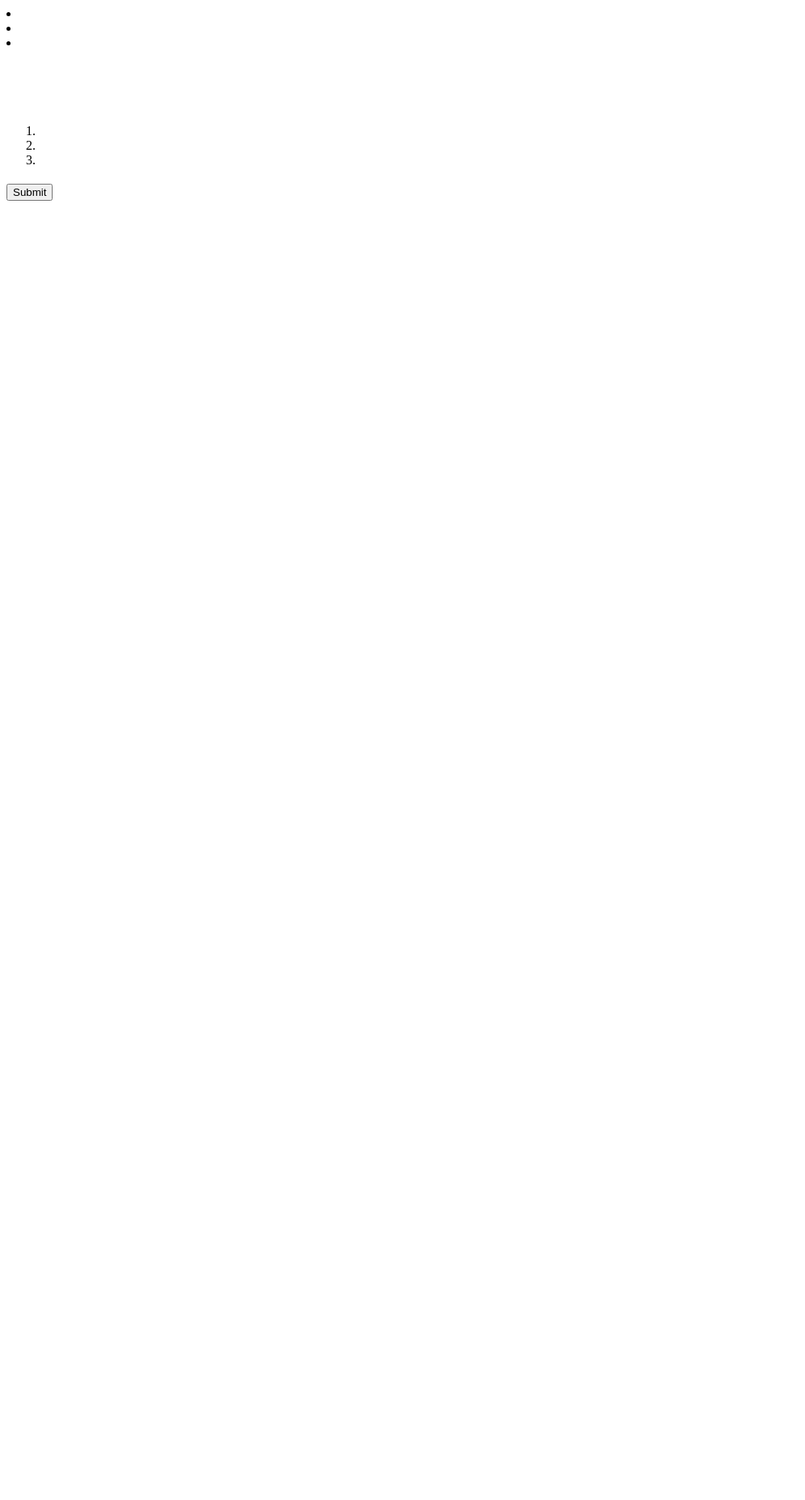
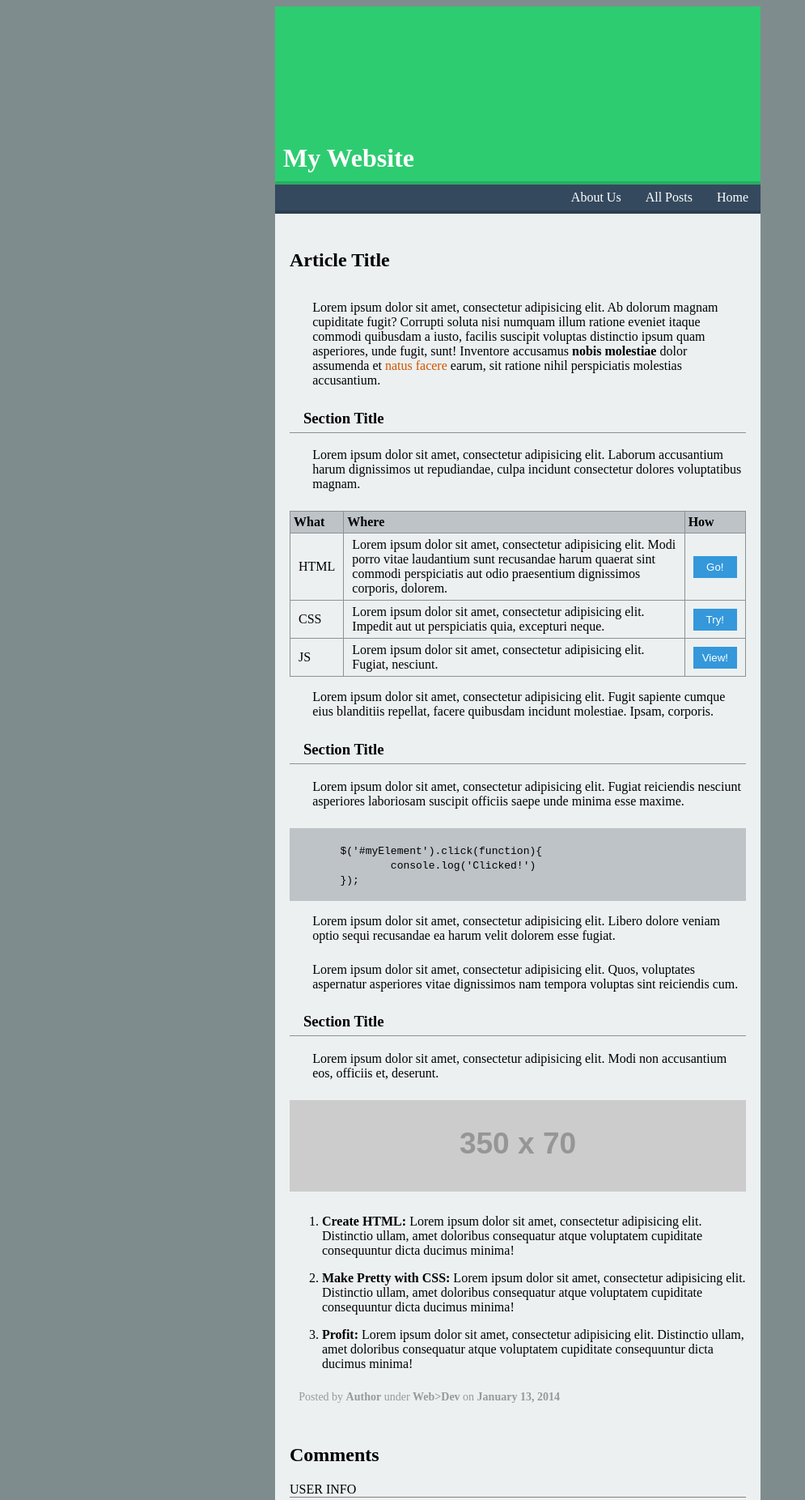
Before and after one commit to Binnsler/making-it-real, a plain HTML site: page index.html in a window 1280 px wide. Shown: the top 1853 px of the page at 81% size, without its empty margins (0-995 px from the left). Before the commit the page ends 800 px from the top, so only its background shows below. Drawn offline with Linux system fonts and the light colour scheme; placeholder pictures from the web are drawn by us.

Commit message:
Backup for the day

```diff
--- a/index.html
+++ b/index.html
@@ -3,74 +3,90 @@
 <head>
 	<meta charset="UTF-8">
 	<title>Document</title>
+	<link rel="stylesheet" type="text/css" href="main.css" media="screen">
 </head>
 <body>
 	<div class="main-container">
 		<!-- HEADER -->
 		<header>
 
-			<div class="splash-header"></div>
-			<nav>
-				<li class="nav-item"></li>
-				<li class="nav-item"></li>
-				<li class="nav-item"></li>
+			<div class="splash-header relative">
+				<h1 class="site-title absolute">My Website</h1>
+			</div>
+			<div class="splash-highlight thin-divider"></div>
+			<nav class="nav">
+				<li class="nav-item">Home</li>
+				<li class="nav-item">All Posts</li>
+				<li class="nav-item">About Us</li>
 			</nav>
+			<div class="nav-highlight thin-divider"></div>
 
 		</header>
 
 		<!-- ARTICLE SECTION -->
-		<article>
-			<h2></h2>
-			<p></p>
+		<article class="article-section layout-styling">
+			<h2 class="article-title">Article Title</h2>
+			<p class="section-paragraph">Lorem ipsum dolor sit amet, consectetur adipisicing elit. Ab dolorum magnam cupiditate fugit? Corrupti soluta nisi numquam illum ratione eveniet itaque commodi quibusdam a iusto, facilis suscipit voluptas distinctio ipsum quam asperiores, unde fugit, sunt!
+
+			Inventore accusamus <strong>nobis molestiae</strong> dolor assumenda et <a href="#">natus facere</a> earum, sit ratione nihil perspiciatis molestias accusantium. </p>
 
 			<section>
-				<h3 class="section-title"></h3>
-				<p class="section-paragraph"></p>
+				<h3 class="section-title">Section Title</h3>
+				<p class="section-paragraph">Lorem ipsum dolor sit amet, consectetur adipisicing elit. Laborum accusantium harum dignissimos ut repudiandae, culpa incidunt consectetur dolores voluptatibus magnam.</p>
+
 				<table class="section-table">
-					<tr>
-						<th></th>
-						<th></th>
-						<th></th>
+					<tr class="table-row">
+						<th>What</th>
+						<th>Where</th>
+						<th>How</th>
 					</tr>
-					<tr>
-						<td></td>
-						<td></td>
-						<td></td>
+					<tr class="table-row">
+						<td>HTML</td>
+						<td>Lorem ipsum dolor sit amet, consectetur adipisicing elit. Modi porro vitae laudantium sunt recusandae harum quaerat sint commodi perspiciatis aut odio praesentium dignissimos corporis, dolorem.</td>
+						<td>
+							<button class="how-button"><a href="#">Go!</a></button>
+						</td>
 					</tr>
-					<tr>
-						<td></td>
-						<td></td>
-						<td></td>
+					<tr class="table-row">
+						<td>CSS</td>
+						<td>Lorem ipsum dolor sit amet, consectetur adipisicing elit. Impedit aut ut perspiciatis quia, excepturi neque.</td>
+						<td><button class="how-button"><a href="#">Try!</a></button></td>
 					</tr>
-					<tr>
-						<td></td>
-						<td></td>
-						<td></td>
+					<tr class="table-row">
+						<td>JS</td>
+						<td>Lorem ipsum dolor sit amet, consectetur adipisicing elit. Fugiat, nesciunt.</td>
+						<td><button class="how-button"><a href="#">View!</a></button></td>
 					</tr>
 				</table>
-				<p class="section-paragraph"></p>
+				<p class="section-paragraph">Lorem ipsum dolor sit amet, consectetur adipisicing elit. Fugit sapiente cumque eius blanditiis repellat, facere quibusdam incidunt molestiae. Ipsam, corporis.</p>
 			</section>
 
 			<section>
-				<h3 class="section-title"></h3>
-				<p class="section-paragraph"></p>
+				<h3 class="section-title">Section Title</h3>
+				<p class="section-paragraph">Lorem ipsum dolor sit amet, consectetur adipisicing elit. Fugiat reiciendis nesciunt asperiores laboriosam suscipit officiis saepe unde minima esse maxime.</p>
 
-				<code></code>
+				<div class="code-box relative">
+					<code class="pre">
+	$('#myElement').click(function){
+		console.log('Clicked!')
+	});
+					</code>
+				</div>
 
-				<p class="section-paragraph"></p>
-				<p class="section-paragraph"></p>
+				<p class="section-paragraph">Lorem ipsum dolor sit amet, consectetur adipisicing elit. Libero dolore veniam optio sequi recusandae ea harum velit dolorem esse fugiat.</p>
+				<p class="section-paragraph">Lorem ipsum dolor sit amet, consectetur adipisicing elit. Quos, voluptates aspernatur asperiores vitae dignissimos nam tempora voluptas sint reiciendis cum.</p>
 			</section>
 
 			<section>
-				<h3 class="section-title"></h3>
-				<p class="section-paragraph"></p>
-				<img src="" alt="" class="banner-image">
+				<h3 class="section-title">Section Title</h3>
+				<p class="section-paragraph">Lorem ipsum dolor sit amet, consectetur adipisicing elit. Modi non accusantium eos, officiis et, deserunt.</p>
+				<img src<img src="http://placehold.it/350x70" alt="" class="banner-image">
 				<ol>
-					<li class="list-item"></li>
-					<li class="list-item"></li>
-					<li class="list-item"></li>
+					<li class="list-item"><strong>Create HTML: </strong>Lorem ipsum dolor sit amet, consectetur adipisicing elit. Distinctio ullam, amet doloribus consequatur atque voluptatem cupiditate consequuntur dicta ducimus minima!</li>
+					<li class="list-item"><strong>Make Pretty with CSS: </strong>Lorem ipsum dolor sit amet, consectetur adipisicing elit. Distinctio ullam, amet doloribus consequatur atque voluptatem cupiditate consequuntur dicta ducimus minima!</li>
+					<li class="list-item"><strong>Profit: </strong>Lorem ipsum dolor sit amet, consectetur adipisicing elit. Distinctio ullam, amet doloribus consequatur atque voluptatem cupiditate consequuntur dicta ducimus minima!</li>
 				</ol>
-				<p class="meta-signature"></p>
+				<p class="meta-signature">Posted by <strong>Author</strong> under <strong>Web>Dev</strong> on <strong>January 13, 2014</strong></p>
 
 			</section>
 
@@ -78,47 +94,71 @@
 
 
 		<!-- COMMENTS -->
-		<div class="comments-section">
-			<h2></h2>
+		<div class="comments-section layout-styling">
+			<h2>Comments</h2>
 
 			<div class="user-info">
-				<p class="comment-title"></p>
-				<!-- input form * 3 -->
+				<p class="comment-title">USER INFO</p>
+				<div class="form-box">
+					<form class="three-box">
+						<label>Email</label>
+						<input type="text" class="input-form">
+					</form>
+					<form class="three-box">
+						<label>Display Name</label>
+						<input type="text" class="input-form">
+					</form>
+					<form class="three-box">
+						<label>Website</label>
+						<input type="text" class="input-form">
+					</form>
+				</div>
 			</div>
 
 			<div class="comment-write">
-				<p class="comment-title"></p>
-				<!-- comment box -->
-				<button>Submit</button>
+				<p class="comment-title">COMMENT</p>
+
+				<div>
+					<form>
+						<input type="text" class="big-input-form">
+					</form>
+				</div>
 			</div>
 
+			<div>
+				<button class="full-width-btn">SUBMIT</button>
+			</div>
+
+
 			<div class="read-comments">
-				<div class="comment">
-					<img src="" alt="" class="user-avatar">
-					<h4 class="user-name"></h4>
-					<p class="comment-date"></p>
-					<p class="comment-content"></p>
+				<div class="parent-comment">
+					<img src="http://placehold.it/50x50" alt="" class="user-avatar">
+					<h4 class="user-name">User 1</h4>
+					<p class="comment-date">January 13, 2014</p>
+					<p class="comment-content">Lorem ipsum dolor sit amet, consectetur adipisicing elit. Quos voluptatibus, rerum ipsam vitae quis placeat consequuntur consequatur earum accusamus. Saepe!</p>
 
-					<div class="comment">
-						<img src="" alt="" class="user-avatar">
-						<h4 class="user-name"></h4>
-						<p class="comment-date"></p>
-						<p class="comment-content"></p>
-					</div>
+					<div class="sub-comment-container">
+						<div class="sub-comment">
+							<img src="http://placehold.it/50x50" alt="" class="user-avatar">
+							<h4 class="user-name">User 1</h4>
+							<p class="comment-date">January 13, 2014</p>
+							<p class="comment-content">Lorem ipsum dolor sit amet, consectetur adipisicing elit. Voluptatem minima officia error mollitia, dolorum veritatis ea temporibus necessitatibus accusantium rerum?</p>
+						</div>
 
-					<div class="comment">
-						<img src="" alt="" class="user-avatar">
-						<h4 class="user-name"></h4>
-						<p class="comment-date"></p>
-						<p class="comment-content"></p>
+						<div class="sub-comment">
+							<img src="http://placehold.it/50x50" alt="" class="user-avatar">
+							<h4 class="user-name">User 3</h4>
+							<p class="comment-date">January 13, 2014</p>
+							<p class="comment-content">Lorem ipsum dolor sit amet, consectetur adipisicing elit. Expedita impedit reiciendis, ducimus ipsum adipisci consequatur perspiciatis dolorum voluptate unde nam.</p>
+						</div>
 					</div>
 				</div>
 
-				<div class="comment">
-					<img src="" alt="" class="user-avatar">
-					<h4 class="user-name"></h4>
-					<p class="comment-date"></p>
-					<p class="comment-content"></p>
+				<div class="parent-comment">
+					<img src="http://placehold.it/50x50" alt="" class="user-avatar">
+					<h4 class="user-name">User 2</h4>
+					<p class="comment-date">January 13, 2014</p>
+					<p class="comment-content">Lorem ipsum dolor sit amet, consectetur adipisicing elit. Minus et tenetur deserunt praesentium corporis, nobis voluptate ut modi reprehenderit eius.</p>
 				</div>
 			</div>
 		</div>
@@ -126,3 +166,4 @@
 	</div>
 </body>
 </html>
+<div class="name"></div>
--- a/main.css
+++ b/main.css
@@ -0,0 +1,200 @@
+
+
+/*GENERAL*/
+*{
+	box-sizing: border-box;
+}
+
+body{
+	background-color: #7f8c8d;
+}
+
+.main-container{
+	width: 600px;
+	margin: auto;
+}
+
+
+/*   SUPER REUSED CODE   */
+.relative{
+	position: relative;
+}
+
+.absolute{
+	position: absolute;
+}
+
+.thin-divider{
+	height: .5vh;
+}
+
+.layout-styling{
+	background-color: #ecf0f1;
+	padding: 1vh 3% 1vh 3%;
+}
+
+.comment-title{
+	border-bottom: 1px solid grey;
+}
+
+/*HEADER*/
+.splash-header{
+	background-color: #2ECC71;
+	height: 27vh;
+	padding-bottom: 3px solid #27ae60;
+}
+
+.splash-highlight{
+	background-color: #27ae60;
+}
+.site-title{
+	left: 10px;
+	bottom: 10px;
+	margin: 0;
+	color: white;
+}
+
+.nav{
+	background-color: #34495E;
+	height: 4vh;
+	line-height: 4vh;
+}
+.nav-item{
+	display: inline-block;
+	float: right;
+	padding: 0 15px;
+	color: white;
+}
+
+.nav-highlight{
+	background-color: #2c3e50;
+}
+
+
+/*ARTICLE SECTION*/
+
+.article-title{
+	padding: 2vh 0;
+}
+
+.section-paragraph{
+	padding: 0 0 1vh 5%;
+}
+
+.section-paragraph a{
+	text-decoration: none;
+	color: #d35400;
+}
+
+.section-title{
+	border-bottom: 1px solid #8c9193;
+	padding: 0 0 .75vh 3%;
+}
+
+.section-table{
+	border: 1px solid #8c9193;
+	border-collapse: collapse;
+}
+
+td{
+	border-top: 1px solid #8c9193;
+	border-right: 1px solid #8c9193;
+	padding: 5px 10px;
+}
+
+th{
+	border-right: 1px solid #8c9193;
+	text-align: left;
+	padding: 4px;
+	background-color: #bdc3c7;
+}
+
+td:last-child, th:last-child{
+	border-right: none;
+}
+
+.how-button{
+	background-color: #3498db;
+	border: 0;
+	display: inline-block;
+	width: 100%;
+	text-align: center;
+}
+
+.how-button a{
+	display: inline-block;
+	text-decoration: none;
+	color: white;
+	padding: 5px;
+	margin: auto;
+}
+
+.code-box{
+	background-color: #bdc3c7;
+}
+
+.pre{
+	white-space: pre;
+}
+
+.banner-image{
+	width: 100%;
+}
+
+.list-item{
+	padding: 1vh 0;
+}
+
+.meta-signature{
+	font-size: 14px;
+	color: #999999;
+	padding-left: 2%;
+}
+
+/*COMMENTS SECTION*/
+.form-box{
+	text-align: right;
+}
+
+.three-box{
+	padding: .25vh 0;
+}
+.input-form{
+	width: 60%;
+	margin: 1vh 17% 0 0;
+}
+
+.big-input-form{
+	width: 100%;
+	height: 25vh;
+}
+
+.full-width-btn{
+	background-color: #c0392b;
+	width: 100%;
+	color: white;
+	margin: 4vh 0;
+	text-decoration: none;
+	border: none;
+	font-size: 12px;
+	height: 4vh;
+}
+
+.parent-comment{
+	position: relative;
+}
+
+.user-avatar{
+	float: left;
+	padding-right: 3%;
+}
+
+.user-name{
+	padding-top: 2%;
+}
+
+.comment-date{
+	font-size: 12px;
+	font-style: italic;
+	color: grey;
+}
```
